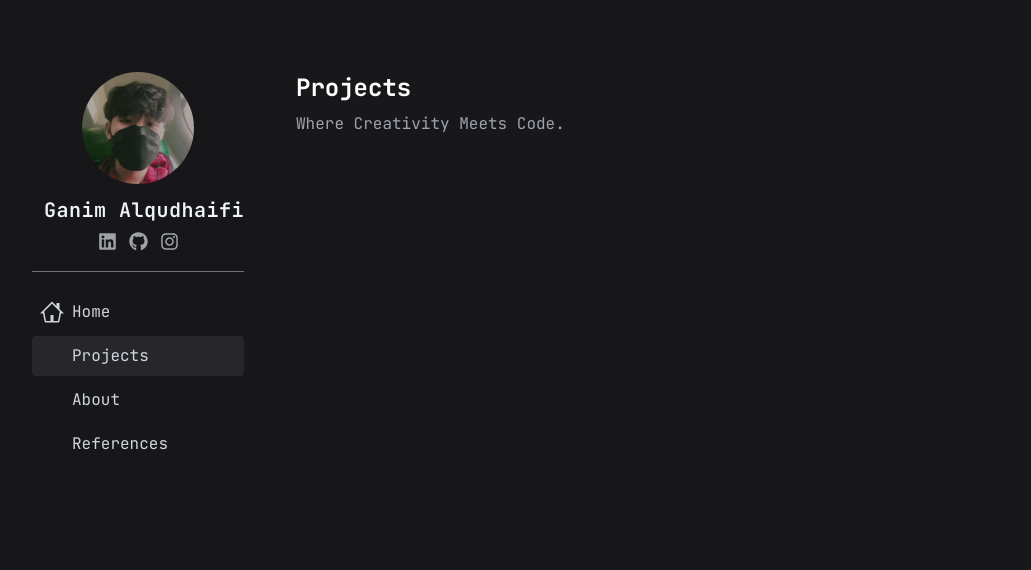
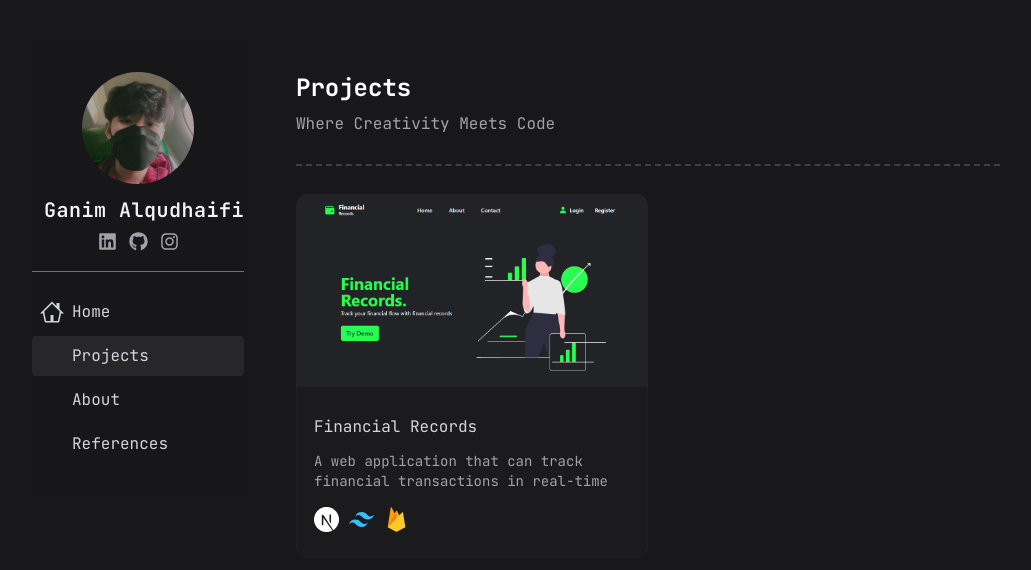
Before and after one commit to ganimalqudhaifi/personal-web, a Next.js app: page /projects in a window 1280 px wide. Shown: the top 570 px of the page, without its empty margins (108-1139 px from the left). Built offline with nearby package versions, Linux system fonts and the light colour scheme; some icons are missing.

Commit message:
feat: add content to the project_page

```diff
--- a/pages/about.jsx
+++ b/pages/about.jsx
@@ -7,7 +7,7 @@ export default function About() {
     <PrimaryLayout activeIndex={2}>
       <div>
         <h1 className="text-2xl font-bold mb-2">About</h1>
-        <p className="text-zinc-400">A short story about me.</p>
+        <p className="text-zinc-400">A short story about me</p>
       </div>
 
       <Divider />
--- a/pages/index.jsx
+++ b/pages/index.jsx
@@ -43,7 +43,7 @@ export default function Home() {
   return (
     <PrimaryLayout activeIndex={0}>
       <div>
-        <h2 className="mb-1 text-3xl font-extrabold">Hi, I&apos;m Alqi <span className="inline-block animate-wiggle">👋</span></h2>
+        <h2 className="mb-2 text-3xl font-extrabold">Hi, I&apos;m Alqi <span className="inline-block animate-wiggle">👋</span></h2>
         <ul className="mb-6 text-zinc-400 list-disc list-inside lg:flex lg:space-x-8">
           <li>Front-End Developer</li>
           <li>Based in Depok <span className="text-sm">ID</span></li>
--- a/pages/projects.jsx
+++ b/pages/projects.jsx
@@ -1,11 +1,33 @@
 import { PrimaryLayout } from "../components/layouts";
+import Divider from '../components/Divider';
+import Image from "next/image";
+import Link from "next/link";
+import { SiNextdotjs, SiTailwindcss } from "react-icons/si";
+
 
 export default function Projects() {
   return (
     <PrimaryLayout activeIndex={1}>
       <div>
         <h1 className="text-2xl font-bold mb-2">Projects</h1>
-        <p className="text-zinc-400">Where Creativity Meets Code.</p>
+        <p className="text-zinc-400">Where Creativity Meets Code</p>
+      </div>
+
+      <Divider />
+
+      <div className="grid md:grid-cols-2">
+        <div className="bg-zinc-600/5 w-full rounded-xl overflow-hidden duration-300 hover:scale-[1.02]">
+          <Image alt="financial records project" src="/project-financial-records.png" width={400} height={400} className="w-full"/>
+          <div className="p-4 border-2 border-t-0 border-zinc-800/50">
+            <Link href="financial-records.ganimalqudhaifi.my.id" target="_blank" className="inline-block my-3 text-zinc-300 hover:text-zinc-100 duration-300">Financial Records</Link>
+            <p className="text-zinc-400 text-sm">A web application that can track financial transactions in real-time</p>
+            <div className="flex space-x-2.5 mt-4 mb-2">
+              <SiNextdotjs size={25}/>
+              <SiTailwindcss size={25} className="text-[#38bdf8]"/>
+              <Image src="/svg/firebase.svg" alt="firebase icon" width={25} height={25}/>
+            </div>
+          </div>
+        </div>
       </div>
     </PrimaryLayout>
   )
--- a/pages/references.jsx
+++ b/pages/references.jsx
@@ -32,7 +32,7 @@ export default function References() {
     <PrimaryLayout activeIndex={3}>
       <div>
         <h1 className="text-2xl font-bold mb-2">References</h1>
-        <p className="text-zinc-400">Recomendation of discovered source that I used.</p>
+        <p className="text-zinc-400">Recomendation of discovered source that I used</p>
       </div>
 
       <Divider/>
```
